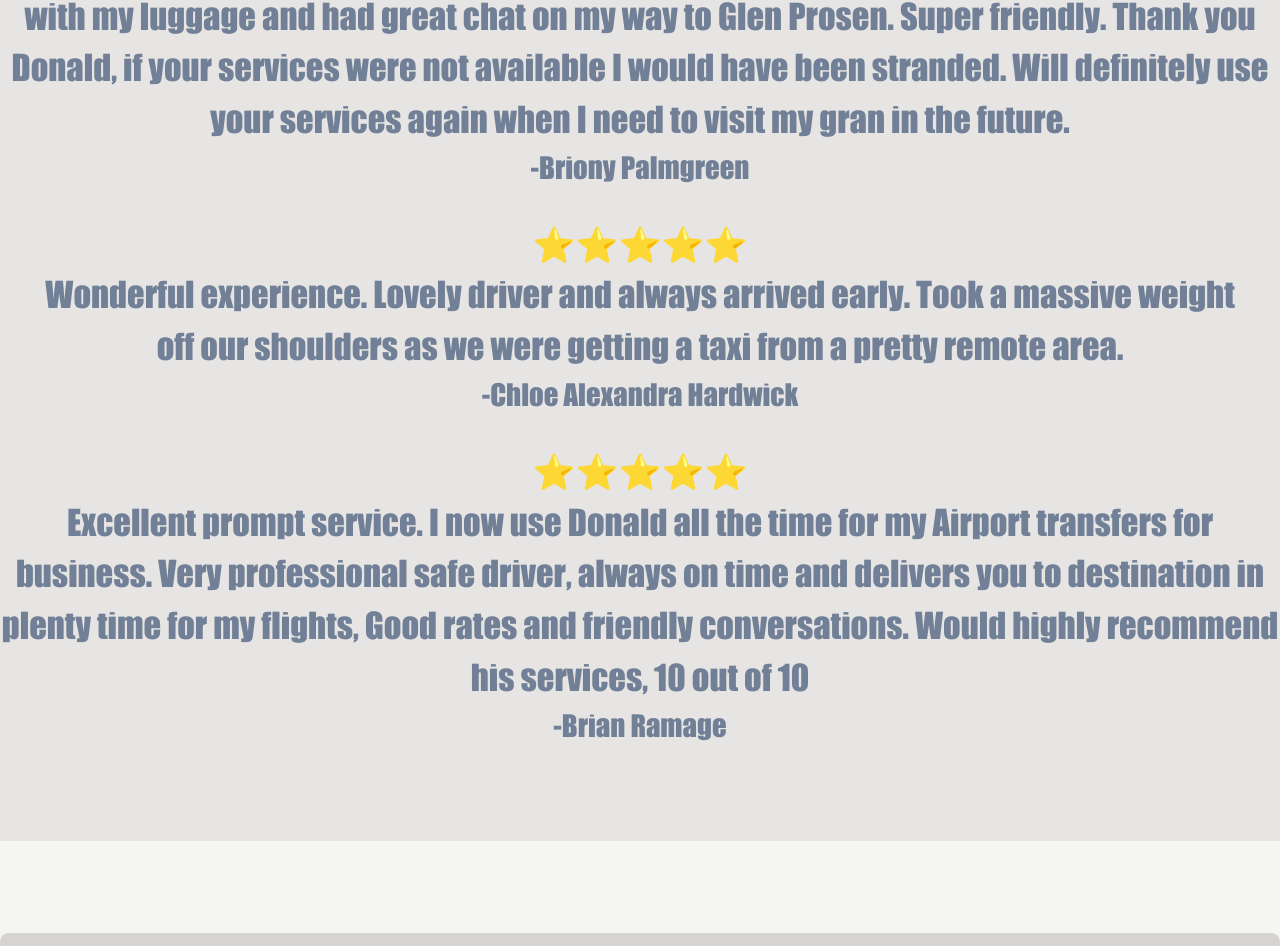
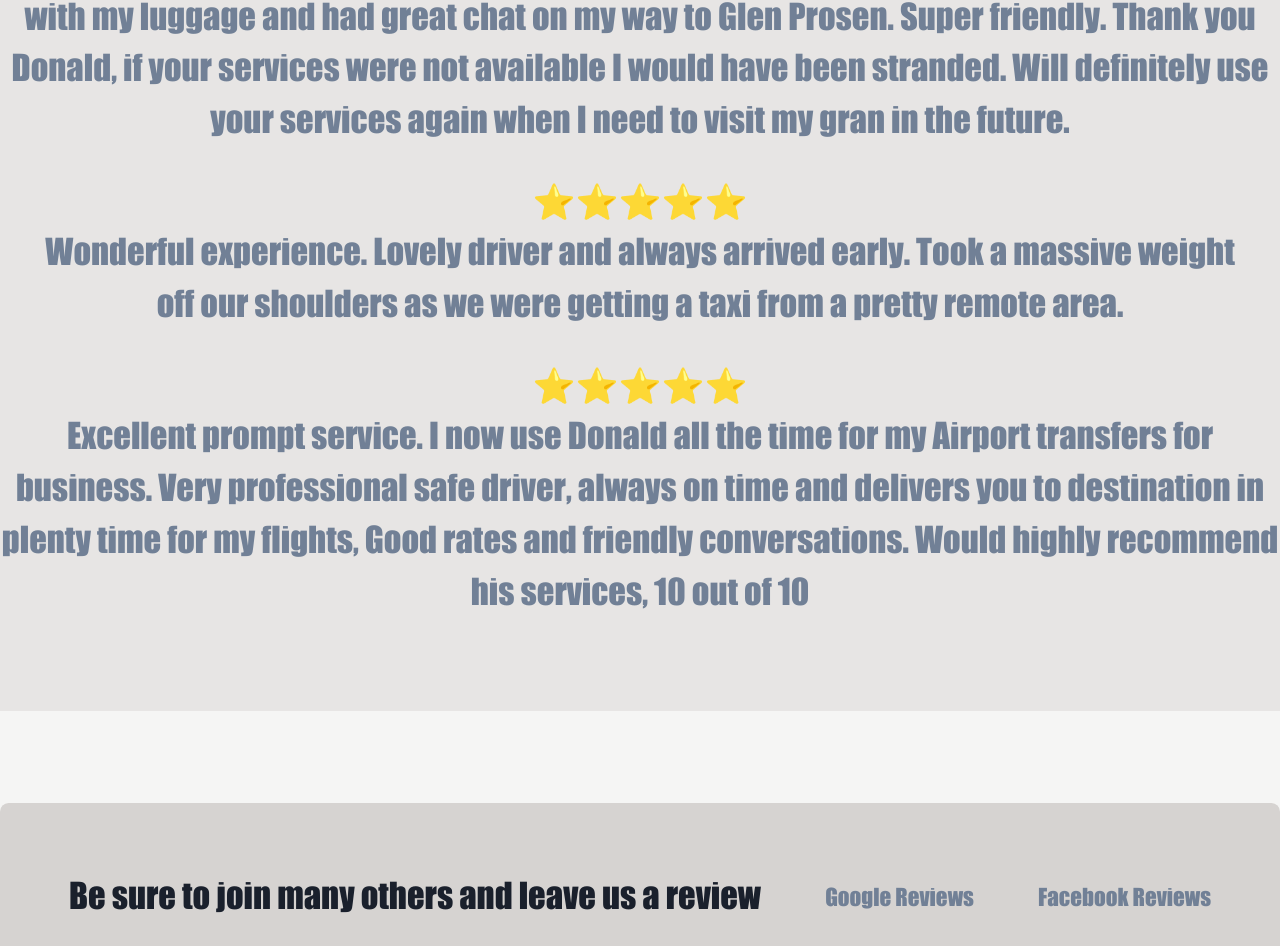
Before and after one commit to lylebuist/DandDcabs, a Next.js app: page / in a window 1280 px wide. Shown: the part 2984-3930 px from the top of the page. Built offline with nearby package versions, Linux system fonts and the light colour scheme.

Commit message:
removed reviews authors

```diff
--- a/src/feature/VerticalFeatureRowNoImage.tsx
+++ b/src/feature/VerticalFeatureRowNoImage.tsx
@@ -32,7 +32,6 @@ const VerticalFeatureRowNoImage = (props: IVerticalFeatureRowNoImageProps) => {
               stranded. Will definitely use your services again when I need to
               visit my gran in the future.
             </p>
-            <p className="text-xl">-Briony Palmgreen</p>
           </div>
           <div className="p-5">
             <p>&#11088;&#11088;&#11088;&#11088;&#11088;</p>
@@ -41,7 +40,6 @@ const VerticalFeatureRowNoImage = (props: IVerticalFeatureRowNoImageProps) => {
               a massive weight off our shoulders as we were getting a taxi from
               a pretty remote area.
             </p>
-            <p className="text-xl">-Chloe Alexandra Hardwick</p>
           </div>
           <div>
             <p>&#11088;&#11088;&#11088;&#11088;&#11088;</p>
@@ -52,7 +50,6 @@ const VerticalFeatureRowNoImage = (props: IVerticalFeatureRowNoImageProps) => {
               my flights, Good rates and friendly conversations. Would highly
               recommend his services, 10 out of 10
             </p>
-            <p className="text-xl">-Brian Ramage</p>
           </div>
         </div>
       </div>
```
